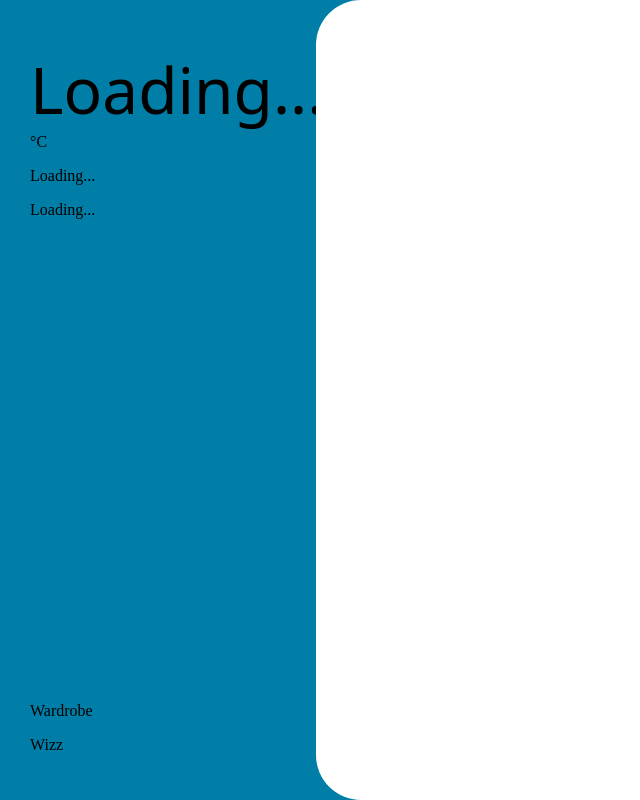
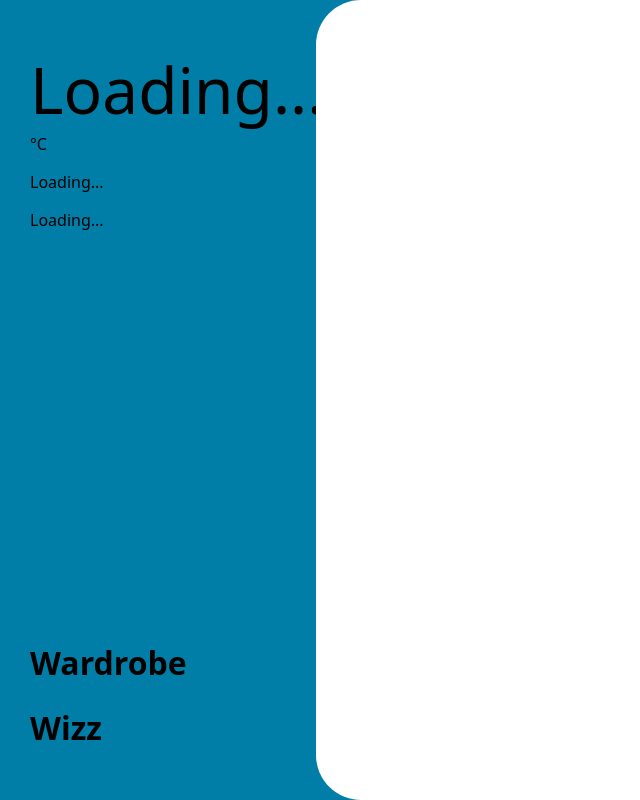
Before and after one commit to Zohaib2421/Wardrobe-Wiz, a PHP site: page /interactive.html in a window 1280 px wide. Shown: the whole page, without its empty margins (0-640 px from the left). Run offline with PHP 8.4, Linux system fonts and the light colour scheme.

Commit message:
added font

```diff
--- a/interactive.html
+++ b/interactive.html
@@ -18,8 +18,8 @@
                 <p><span id="weather">Loading...</span></p>
             </div>
             <div>
-                <p>Wardrobe</p>
-                <p>Wizz</p>
+                <h1>Wardrobe</h1>
+                <h1>Wizz</h1>
             </div>
         </div>
         <div class="right"></div>
--- a/styles.css
+++ b/styles.css
@@ -8,6 +8,7 @@ body {
   background-color: var(--primary);
   display: flex;
   margin: 0px;
+  font-family: system-ui, -apple-system;
 }
 main {
   display: flex;
```
